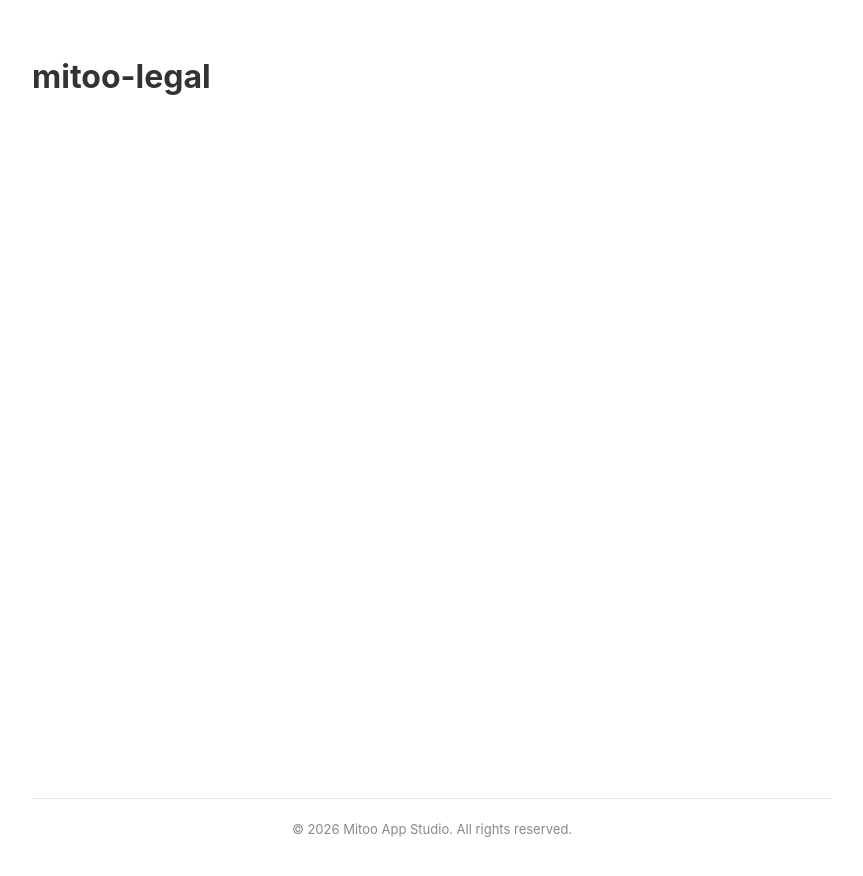
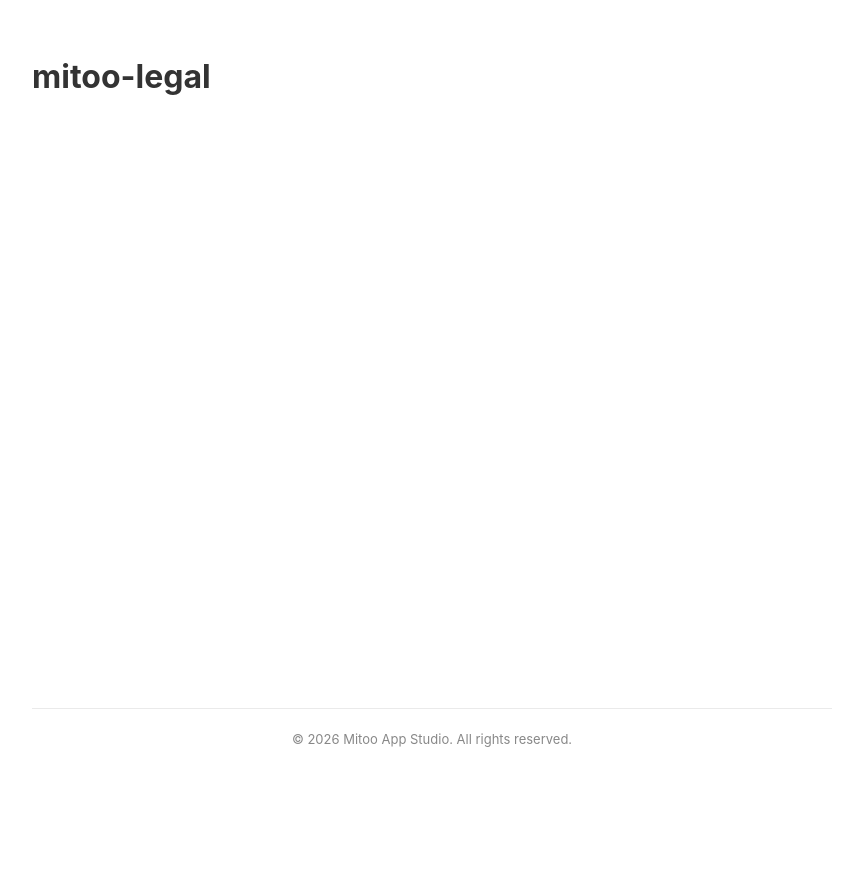
Before and after one commit to mitoostudio/mitoo-legal, a Jekyll site: the page built from README.md, in a window 1280 px wide. Shown: the top 876 px of the page, without its empty margins (208-1071 px from the left). Built offline with Jekyll 4.4.1, drawn with Linux system fonts in a browser that asks for light colours; our own code applies the rules of GitHub Pages for plain Markdown files.

Commit message:
Update default.html

```diff
--- a/_layouts/default.html
+++ b/_layouts/default.html
@@ -14,13 +13,11 @@
       line-height: 1.6;
       display: flex;
       flex-direction: column;
-      min-height: 90vh; /* 确保内容较少时，页脚依然在最底部 */
+      min-height: 80vh;
     }
-    .main-content {
-      flex: 1;
-    }
+    .main-content { flex: 1; }
     footer {
-      margin-top: 40px;
+      margin-top: 50px;
       padding-top: 20px;
       border-top: 1px solid #eaeaea;
       text-align: center;
@@ -33,7 +30,6 @@
   <div class="main-content">
     {{ content }}
   </div>
-
   <footer>
     &copy; 2026 Mitoo App Studio. All rights reserved.
   </footer>
```
Also changed, not shown: other parts of _layouts/default.html (+0 -1 lines).
